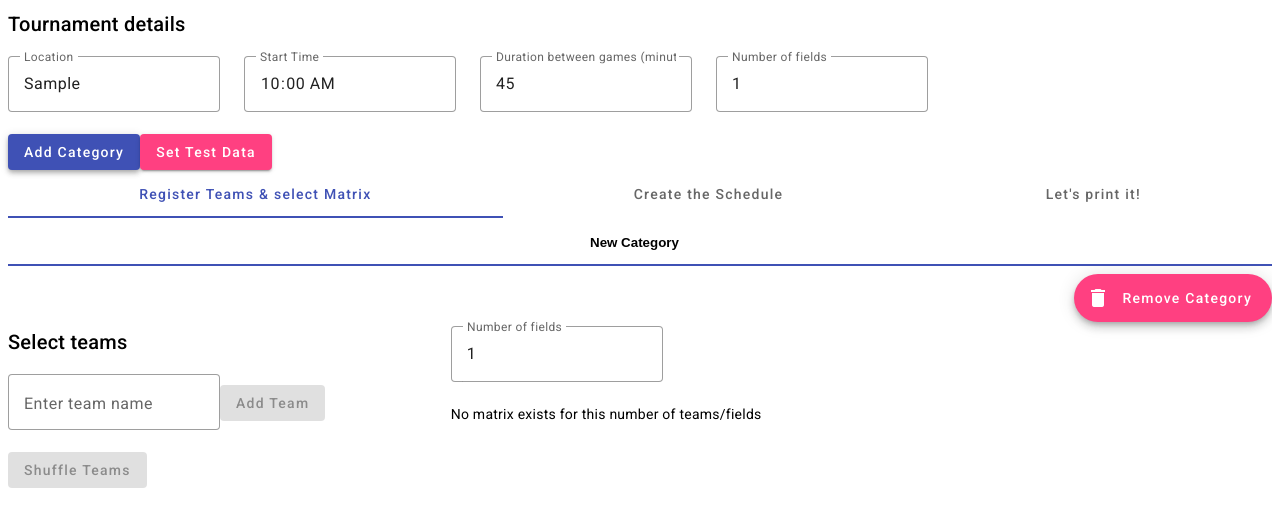
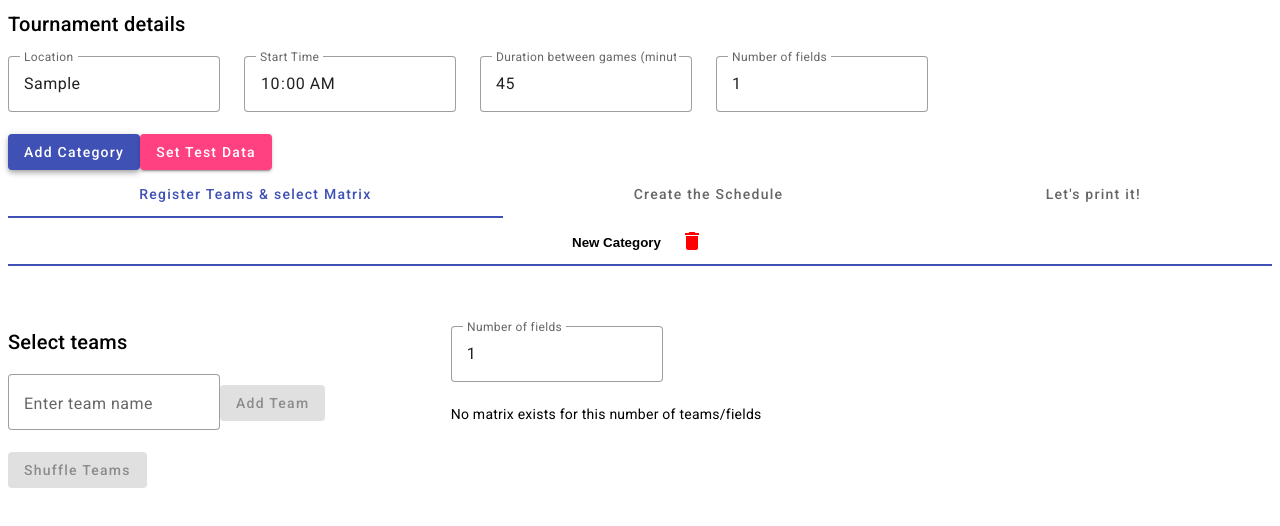
Before and after one commit to alexeil/kb-matrixes, an Angular app: page / in a window 1280 px wide. Both pictures are taken after typing "Sample" into the empty fields and a click on the button "Add Category". Shown: the top 526 px of the page. Built offline with nearby package versions, Linux system fonts and the light colour scheme.

Commit message:
Refactor category removal button for improved styling and accessibility

```diff
--- a/src/app/app.component.html
+++ b/src/app/app.component.html
@@ -34,14 +34,18 @@
         <ng-template mat-tab-label>
           <input [(ngModel)]="cat.name"
             style="width: 100px; border: none; background: transparent; font-weight: bold;" />
+
+          <button extended (click)="removeCategory(i)"
+            style="border: none; background: transparent; cursor: pointer; color: red;">
+            <mat-icon>delete</mat-icon>
+          </button>
         </ng-template>
 
-        <button mat-fab extended (click)="removeCategory(i)" style="float:right; margin-top:8px;">
-          <mat-icon>delete</mat-icon>
-          Remove Category
-        </button>
+
 
         <br /><br /><br />
+
+
         <div class="team-matrix-grid">
           <app-team-input [teams]="cat.teams" [catIndex]="i"></app-team-input>
           <app-matrix [teams]="cat.teams" [catIndex]="i"></app-matrix>
```
